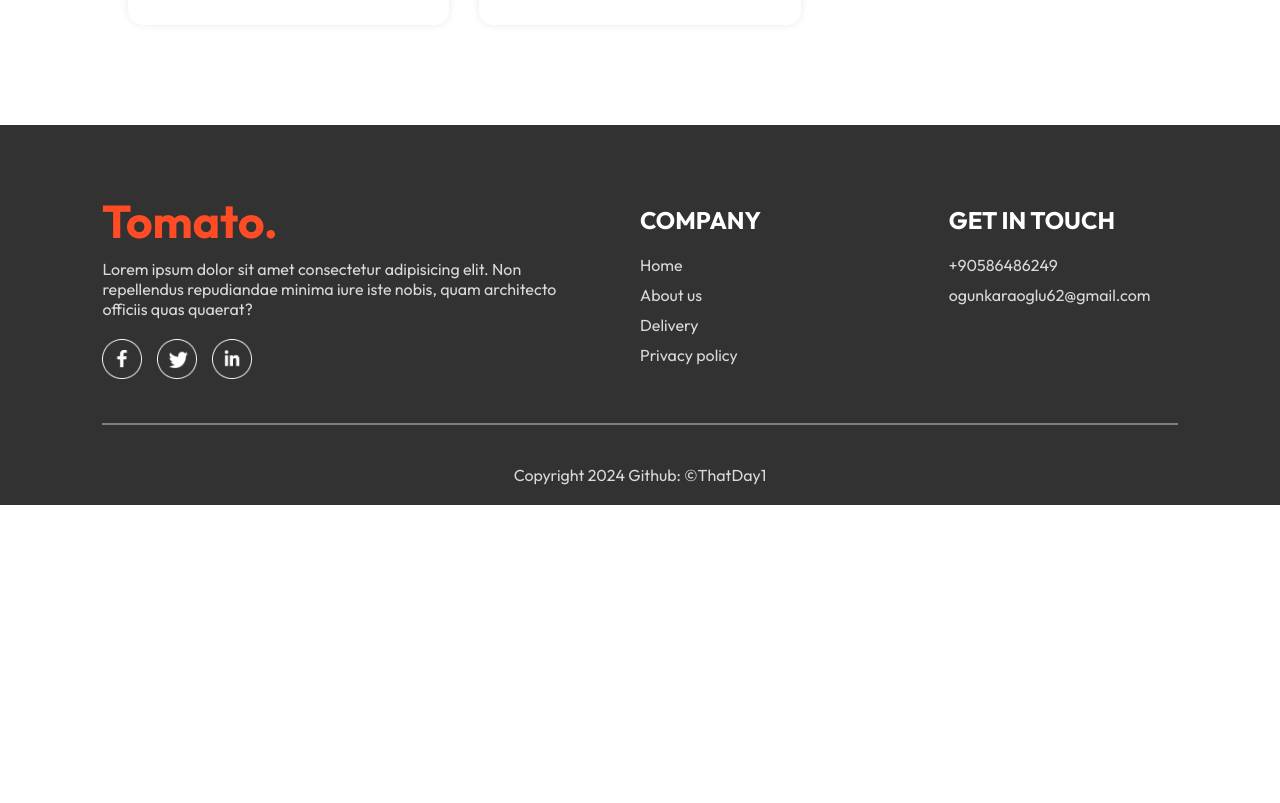
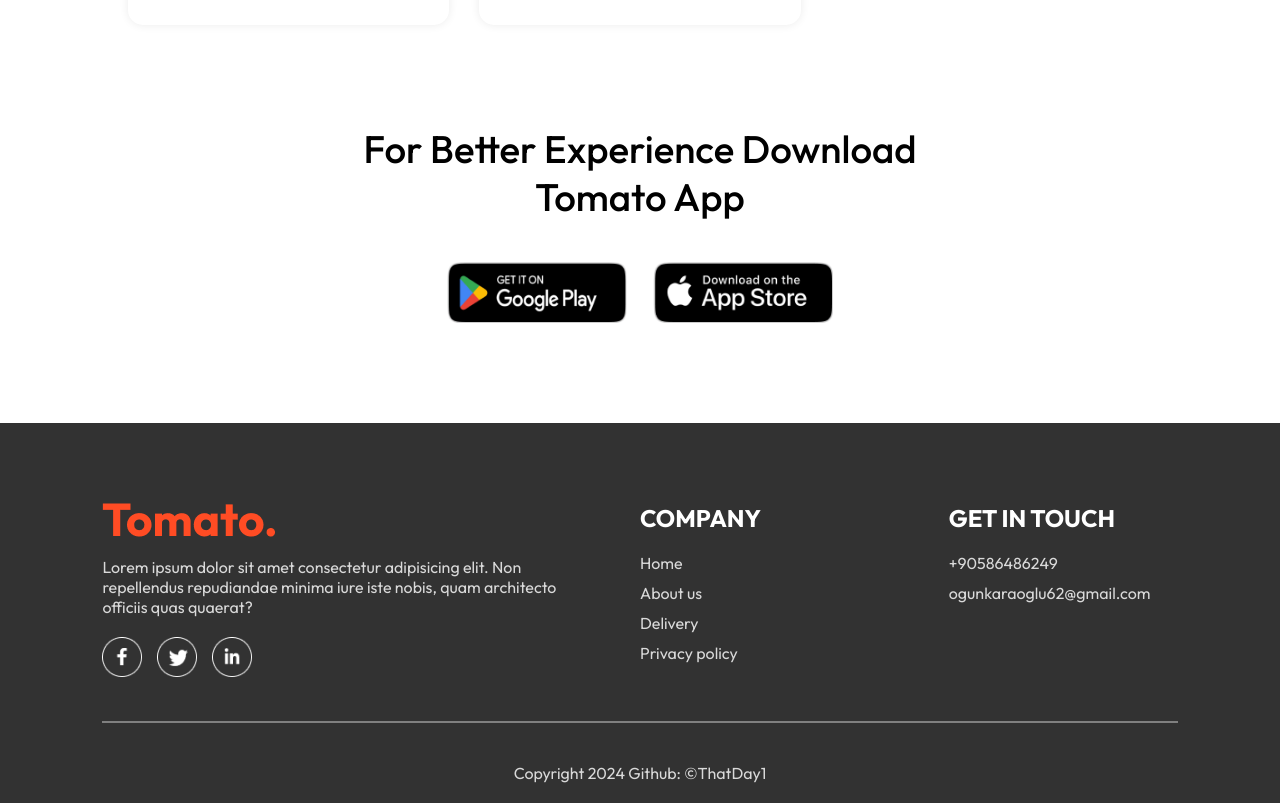
Before and after one commit to ThatDay1/Tomato-food-delivery-app, a React (Vite) app: page / in a window 1280 px wide. Shown: the part 5980-6783 px from the top of the page. Before the commit the page ends 6485 px from the top, so only its background shows below. Built offline with nearby package versions, Linux system fonts and the light colour scheme.

Commit message:
AppDownload components

```diff
--- /dev/null
+++ b/src/components/AppDownload/AppDownload.css
@@ -0,0 +1,25 @@
+.app-download {
+  margin: auto auto;
+  margin-top: 100px;
+  font-size: max(3vw, 20px);
+  text-align: center;
+  font-weight: 500;
+}
+
+.app-download-platforms {
+  display: flex;
+  justify-content: center;
+  gap: max(2vw, 10px);
+  margin-top: 40px;
+}
+
+.app-download-platforms img {
+  width: max(30vw, 120px);
+  max-width: 180px;
+  transition: 0.5s;
+  cursor: pointer;
+}
+
+.app-download-platforms img:hover {
+  transform: scale(1.05);
+}
--- /dev/null
+++ b/src/components/AppDownload/AppDownload.jsx
@@ -0,0 +1,19 @@
+import React from 'react'
+import './AppDownload.css'
+import { assets } from '../../assets/assets'
+
+const AppDownload = () => {
+  return (
+    <div className="app-download" id="app-download">
+      <p>
+        For Better Experience Download <br /> Tomato App
+      </p>
+      <div className="app-download-platforms">
+        <img src={assets.play_store} alt="play story" />
+        <img src={assets.app_store} alt="app store" />
+      </div>
+    </div>
+  )
+}
+
+export default AppDownload
--- a/src/pages/Home/Home.jsx
+++ b/src/pages/Home/Home.jsx
@@ -3,6 +3,7 @@
 import Header from '../../components/Header/Header'
 import ExploreMenu from '../../components/ExploreMenu/ExploreMenu'
 import FoodDisplay from '../../components/FoodDisplay/FoodDisplay'
+import AppDownload from '../../components/AppDownload/AppDownload'
 
 const Home = () => {
   const [category, setCategory] = useState('All')
@@ -12,6 +13,7 @@
       <Header />
       <ExploreMenu category={category} setCategory={setCategory} />
       <FoodDisplay category={category} />
+      <AppDownload />
     </div>
   )
 }
```
